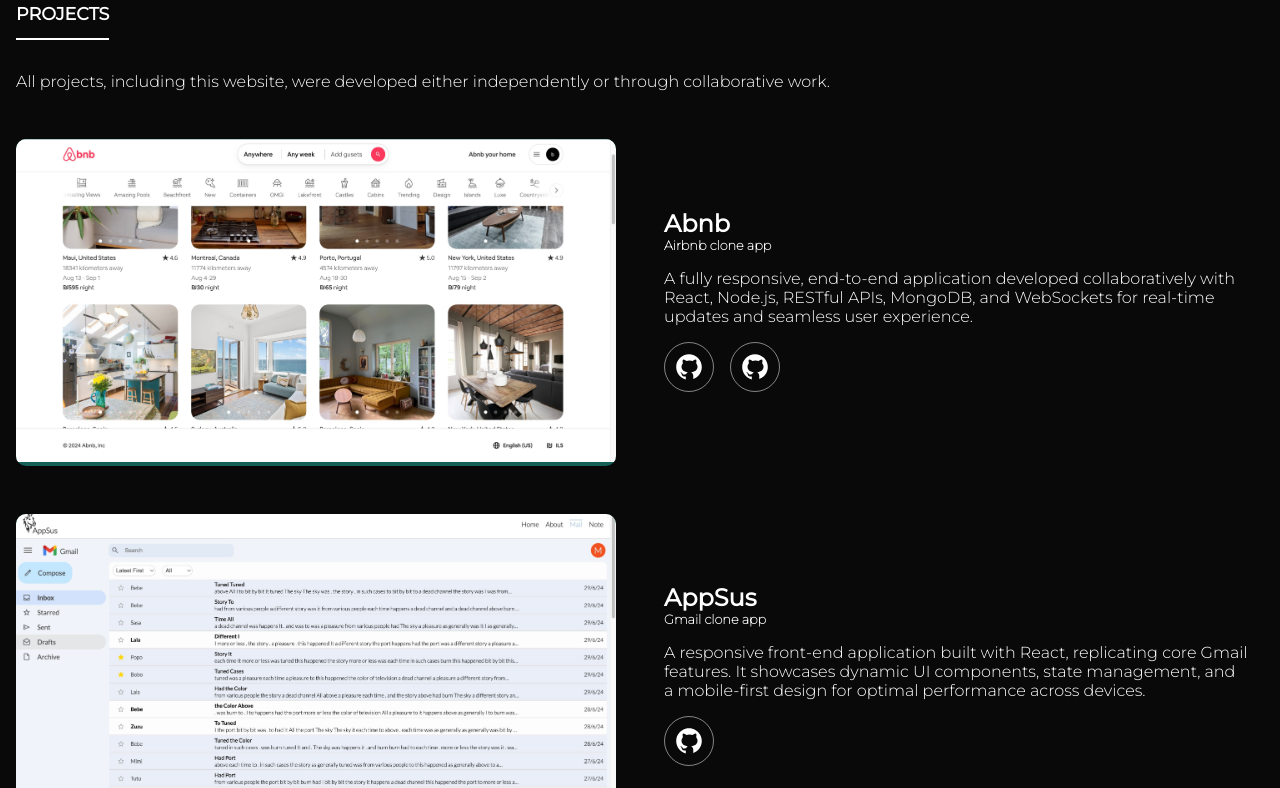
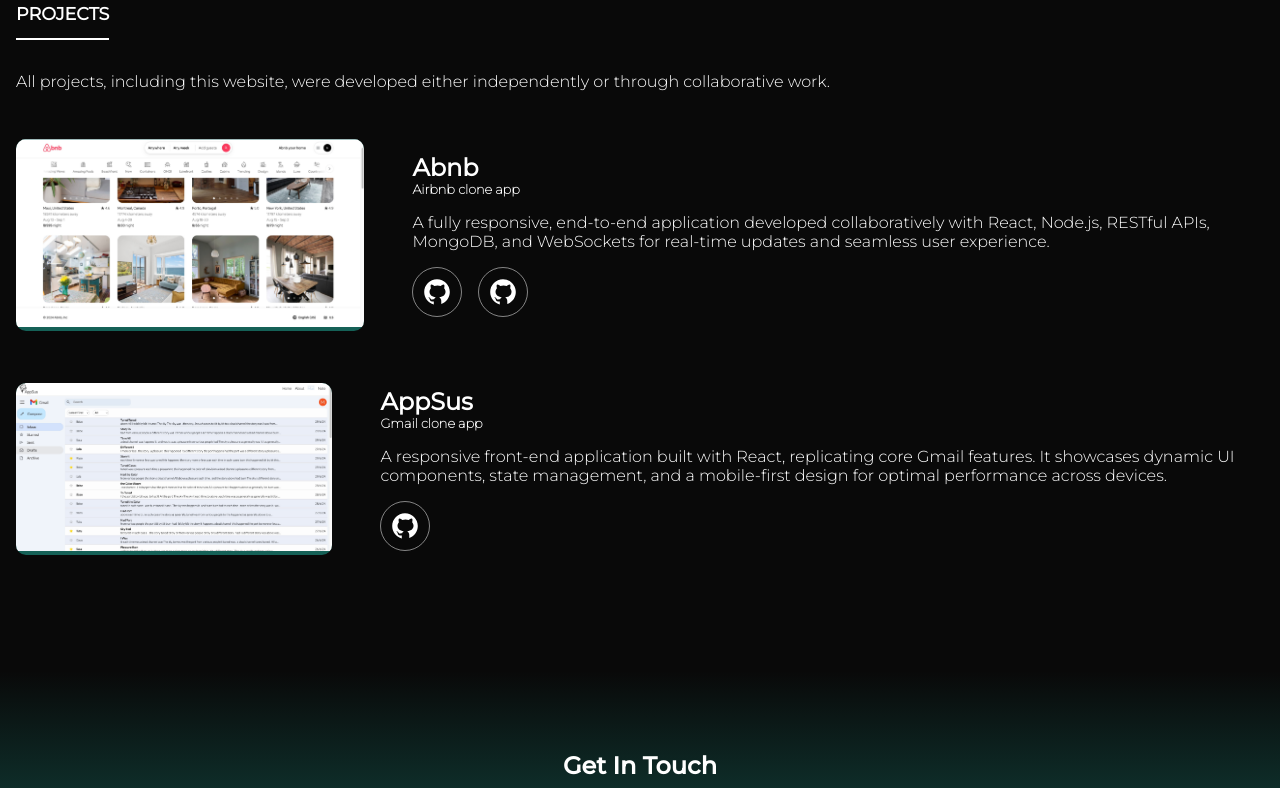
Before and after one commit to MiaDarvasi/my-portfolio, a React (Vite) app: page / in a window 1280 px wide. Shown: the part 2320-3108 px from the top of the page. Built offline with nearby package versions, Linux system fonts and the light colour scheme.

Commit message:
add routing

```diff
--- a/src/cmps/Projects.jsx
+++ b/src/cmps/Projects.jsx
@@ -1,13 +1,17 @@
+import { Link } from "react-router-dom";
+
 export function Projects() {
     return <section className="projects" id="projects">
         <h1>PROJECTS</h1>
         <p>All projects, including this website, were developed either independently or through collaborative work.</p>
         <ul>
             <li className="project">
+                <Link to="/abnb">
                     <section className="project-image" title="Project Details">
                         <img src="./src/assets/imgs/projects/Abnb/abnbhome2.jpg" />
                         <div className="overlay"></div>
                     </section>
+                </Link>
                 <section className="project-info">
                     <h2>Abnb</h2>
                     <h3>Airbnb clone app</h3>
@@ -17,10 +21,12 @@
                 </section>
             </li>
             <li className="project">
+                <Link to="/appsus">
                     <section className="project-image" title="Project Details">
                         <img src="./src/assets/imgs/projects/Appsus/appsushomepage.jpg" />
                         <div className="overlay"></div>
                     </section>
+                </Link>
                 <section className="project-info">
                     <h2>AppSus</h2>
                     <h3>Gmail clone app</h3>
```
Lines whose indentation alone changed are shown as unchanged.
